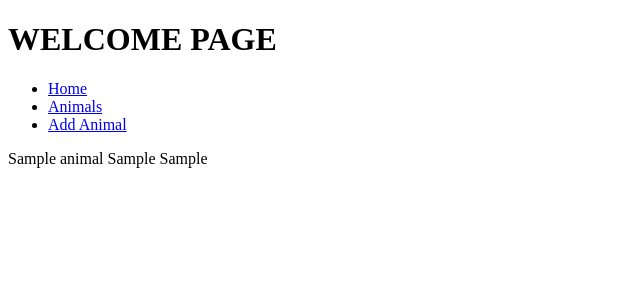
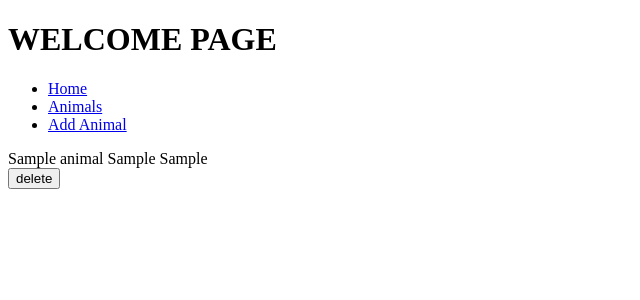
Before and after one commit to kellyrawstron/animal_bucketlist_project, a Flask app: page /breeds in a window 1280 px wide. Shown: the top 300 px of the page, without its empty margins (0-640 px from the left). Run offline with Flask 2, Linux system fonts and the light colour scheme; a database or web service that is not in the repository returns one stand-in record (values such as "Sample title"); some libraries are stand-ins or nearby versions.

Commit message:
added a delete button and route

```diff
--- a/controllers/breeds_controller.py
+++ b/controllers/breeds_controller.py
@@ -26,3 +26,8 @@ def create_breed():
     breed = Breed(breed_kind, animal, breed_seen)
     breed_repository.save(breed)
     return redirect('/breeds')
+
+@breeds_blueprint.route("/breeds/<id>/delete", methods=['POST'])
+def delete_breed(id):
+    breed_repository.delete(id)
+    return redirect('/breeds')
--- a/templates/breeds/index.html
+++ b/templates/breeds/index.html
@@ -9,5 +9,9 @@
 {{breed.breed_kind}}
 {{breed.breed_seen}}
 
+<form action="/breeds/{{breed.id}}/delete" method="POST">
+    <button type="submit" name="send" value="delete"> delete </button>
+</form>
+
 {% endfor %}
 {% endblock %}
```
